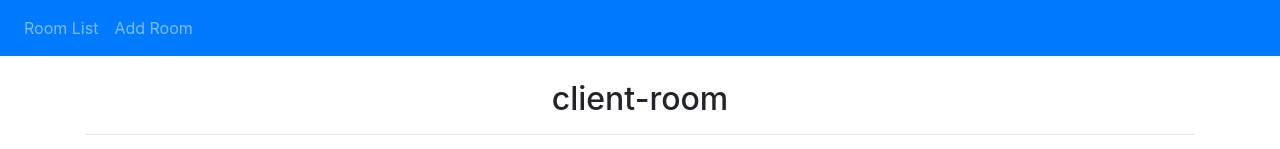
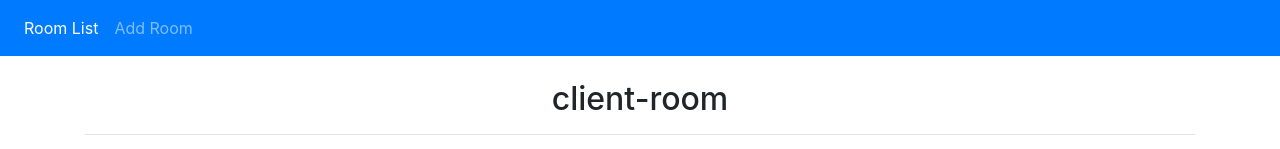
Before and after one commit to erickhs321/angular-frontend-meeting-room-manager, an Angular app: page /rooms in a window 1280 px wide. Shown: the top 149 px of the page. Built offline with nearby package versions, Linux system fonts and the light colour scheme; no server answers.

Commit message:
routerlink of roomlist fixed

```diff
--- a/src/app/app.component.html
+++ b/src/app/app.component.html
@@ -2,14 +2,12 @@
   <!-- Links -->
   <ul class="navbar-nav">
     <li class="nav-item">
-      <a routerLink="employees" class="nav-link" routerLinkActive="active"
+      <a routerLink="rooms" class="nav-link" routerLinkActive="active"
         >Room List</a
       >
     </li>
     <li class="nav-item">
-      <a routerLink="add" class="nav-link" routerLinkActive="active"
-        >Add Room</a
-      >
+      <a routerLink="add" class="nav-link">Add Room</a>
     </li>
   </ul>
 </nav>
```
